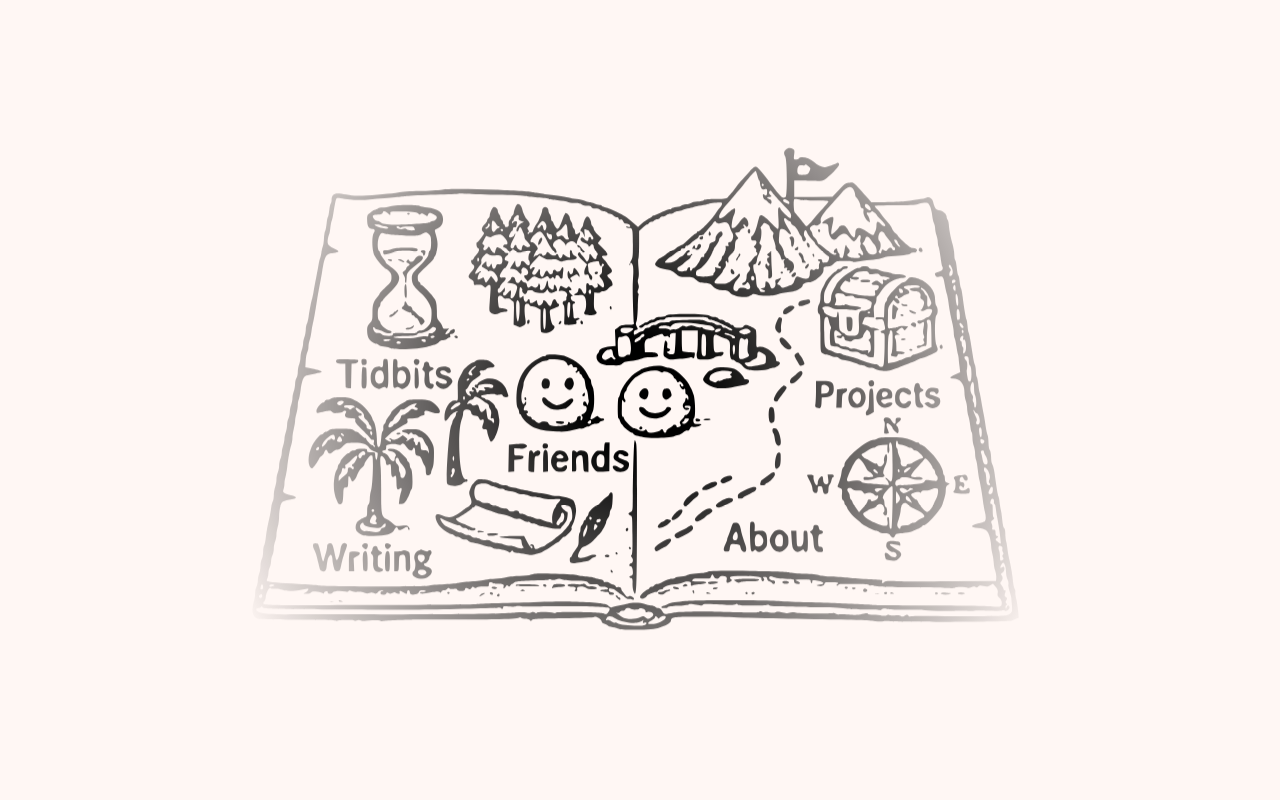
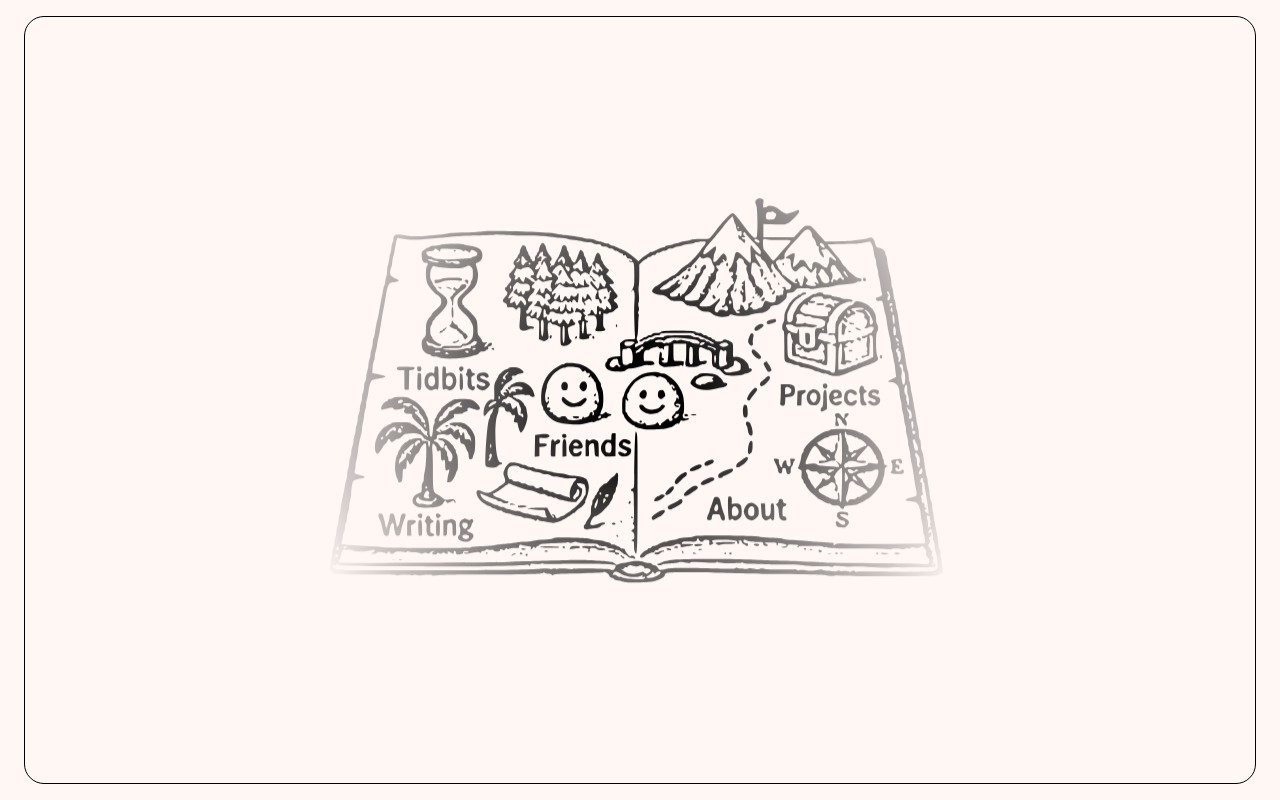
Before and after one commit to shivamrawat1/portfolio, a Next.js app: page / in a window 1280 px wide. Built offline with nearby package versions, Linux system fonts and the light colour scheme.

Commit message:
main section complete

```diff
--- a/src/app/components/pages/friends.tsx
+++ b/src/app/components/pages/friends.tsx
@@ -417,7 +417,7 @@ export default function FriendsPage() {
                 </div>
 
                 <div className={styles.friend_info}>
-                    <p className={styles.info_text}>Click on a friend node to visit their page</p>
+                    <p className={styles.info_text}>Click on a friend node to visit their page. This section is currently under construction.</p>
                 </div>
             </div>
         </div>
--- a/src/app/components/pages/home.tsx
+++ b/src/app/components/pages/home.tsx
@@ -35,6 +35,7 @@ export default function HomePage({ setCurrentPage }: HomePageProps) {
     }, []);
 
     return (
+        <div className={styles.home_container_wrapper}>
             <div className={styles.home_container}>
                 <div className={styles.hero_image_container} ref={svgContainerRef}>
                     <Image
@@ -90,5 +91,6 @@ export default function HomePage({ setCurrentPage }: HomePageProps) {
                     </div>
                 </div>
             </div>
+        </div>
     );
 }
--- a/src/app/styles/footer.module.css
+++ b/src/app/styles/footer.module.css
@@ -1,6 +1,6 @@
 .footer {
     width: 100%;
-    height: 10vh;
+    height: 100%;
     border-top: 1px solid #000;
     background-color: #FFF7F4;
     padding: 0.75rem 1.5rem;
--- a/src/app/styles/pages/about.module.css
+++ b/src/app/styles/pages/about.module.css
@@ -1,13 +1,26 @@
 .about_container {
-    max-width: 900px;
+    max-width: 600px;
+    min-width: 200px;
     margin: 0 auto;
-    padding: 2rem;
+    height: 90vh;
+    display: flex;
 }
 
 .about_content {
     display: flex;
     flex-direction: column;
     align-items: center;
+    overflow: auto;
+    -ms-overflow-style: none;
+    /* IE and Edge */
+    scrollbar-width: none;
+    /* Firefox */
+    padding: 1rem;
+}
+
+.about_content::-webkit-scrollbar {
+    display: none;
+    /* Chrome, Safari and Opera */
 }
 
 .image_container {
--- a/src/app/styles/pages/friends.module.css
+++ b/src/app/styles/pages/friends.module.css
@@ -1,7 +1,7 @@
 .friends_container {
     display: flex;
     width: 100%;
-    height: 80vh;
+    height: 85vh;
     position: relative;
 }
 
--- a/src/app/styles/pages/home.module.css
+++ b/src/app/styles/pages/home.module.css
@@ -1,10 +1,24 @@
-.home_container {
+.home_container_wrapper {
+    position: fixed;
     display: flex;
     justify-content: center;
     align-items: center;
     width: 100vw;
     height: 100vh;
     background-color: #FFF7F4;
+    padding: min(1vw, 1vh);
+}
+
+.home_container {
+    display: flex;
+    justify-content: center;
+    align-items: center;
+    width: calc(100% - 2vmin);
+    height: calc(100% - 2vmin);
+    background-color: #FFF7F4;
+    border: 1px solid black;
+    border-radius: 20px;
+    margin: 2vmin;
 }
 
 .hero_image {
@@ -23,8 +37,8 @@
     display: flex;
     justify-content: center;
     align-items: center;
-    width: min(100vw, 100vh);
-    height: min(100vw, 100vh);
+    width: min(80vw, 80vh);
+    height: min(80vw, 80vh);
     aspect-ratio: 1/1;
     /* Force a square */
     padding: 0;
@@ -171,7 +185,6 @@
 }
 
 
-
 /* Remove this class entirely if not needed */
 .levitate {
     animation-name: levitate;
--- a/src/app/styles/pages/tidbits.module.css
+++ b/src/app/styles/pages/tidbits.module.css
@@ -3,9 +3,8 @@
     justify-content: center;
     align-items: center;
     width: 100%;
-    height: 100%;
+    height: 90vh;
     min-height: 70vh;
-    padding: 2rem;
 }
 
 .coming_soon {
```
Lines whose indentation alone changed are shown as unchanged.
